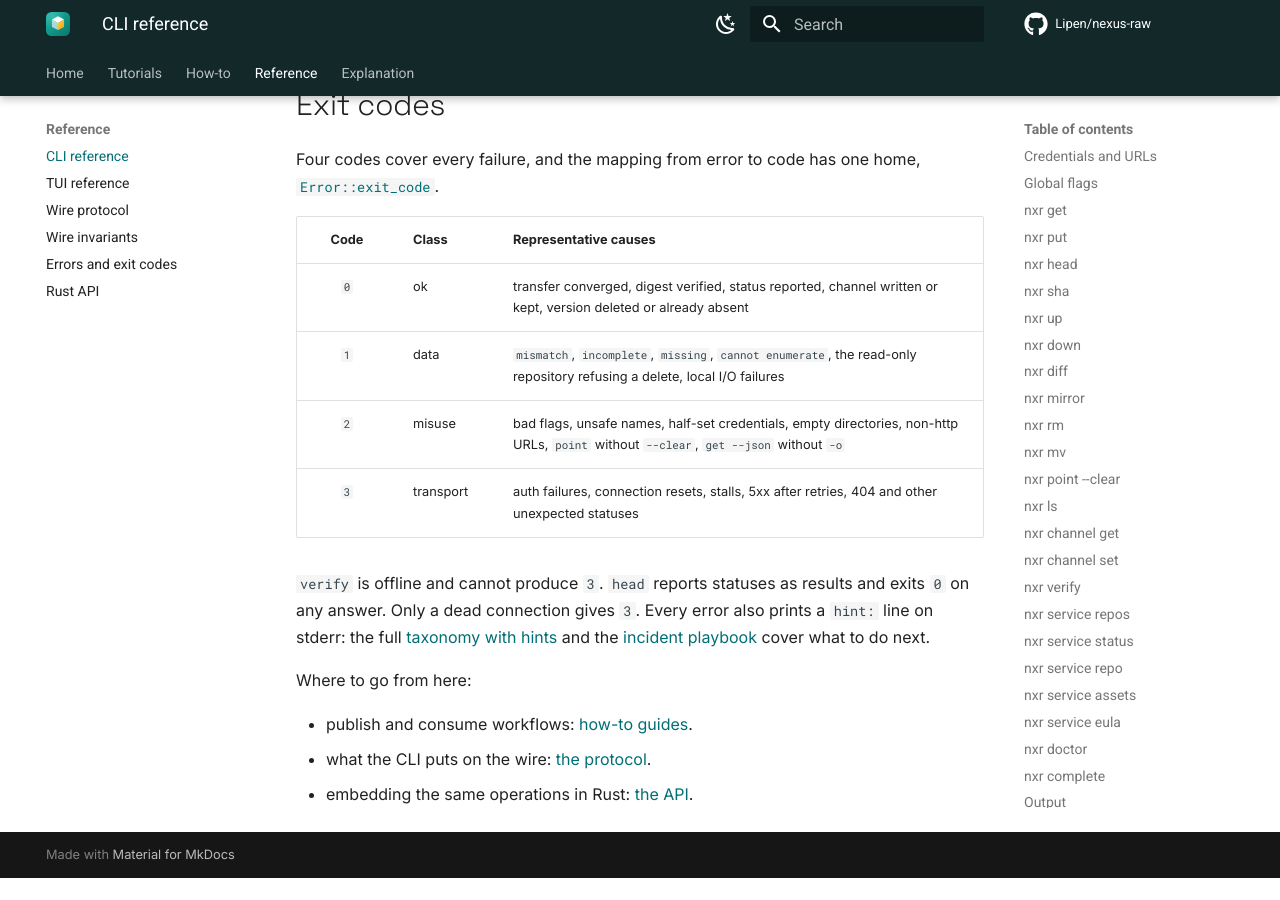
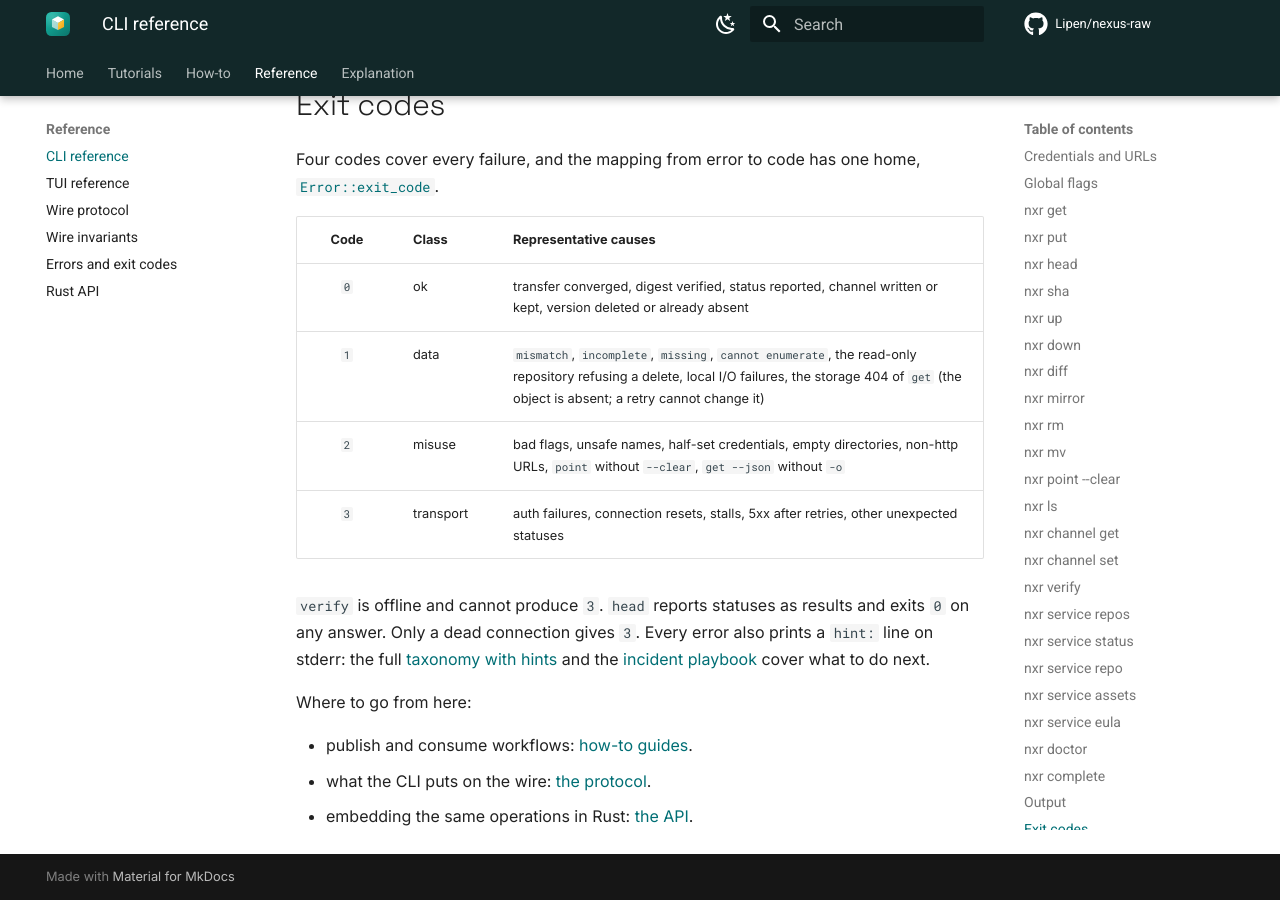
Before and after one commit to Lipen/nexus-raw, an MkDocs documentation site: the page built from docs/reference/cli.md, in a window 1280 px wide and 900 px high, scrolled down 29585 px. Built offline with MkDocs 1.6.1 and Material for MkDocs 9.7.7, drawn with Linux system fonts in a browser that asks for light colours; comment, search, counter and statistics services are not loaded; before the commit the page ends 30463 px from its top, so only the background shows below that.

Commit message:
docs: the exit table names the storage 404 and the get help names the part

```diff
--- a/docs/reference/cli.md
+++ b/docs/reference/cli.md
@@ -1099,9 +1099,9 @@ Four codes cover every failure, and the mapping from error to code has one home,
 | Code | Class | Representative causes |
 |:----:|:------|:----------------------|
 | `0` | ok | transfer converged, digest verified, status reported, channel written or kept, version deleted or already absent |
-| `1` | data | `mismatch`, `incomplete`, `missing`, `cannot enumerate`, the read-only repository refusing a delete, local I/O failures |
+| `1` | data | `mismatch`, `incomplete`, `missing`, `cannot enumerate`, the read-only repository refusing a delete, local I/O failures, the storage 404 of `get` (the object is absent; a retry cannot change it) |
 | `2` | misuse | bad flags, unsafe names, half-set credentials, empty directories, non-http URLs, `point` without `--clear`, `get --json` without `-o` |
-| `3` | transport | auth failures, connection resets, stalls, 5xx after retries, 404 and other unexpected statuses |
+| `3` | transport | auth failures, connection resets, stalls, 5xx after retries, other unexpected statuses |
 
 `verify` is offline and cannot produce `3`.
 `head` reports statuses as results and exits `0` on any answer.
```
Also changed, not shown: CHANGELOG.md (+4 -0 lines), 1 other file.
